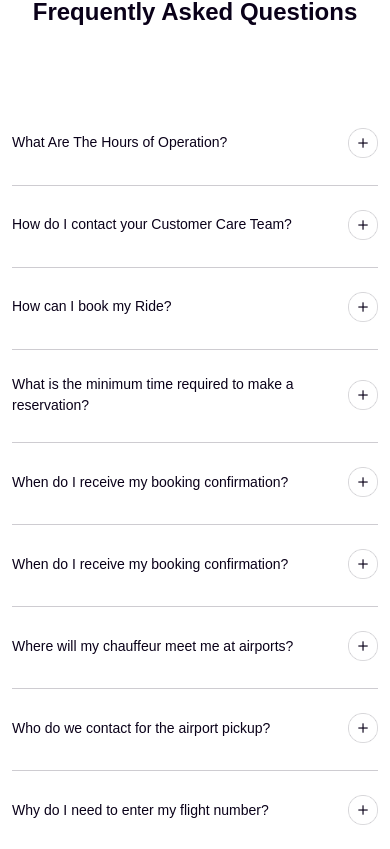
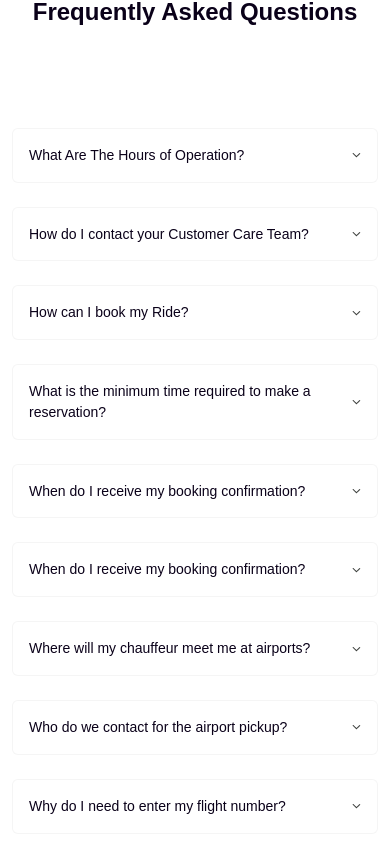
Before and after one commit to MamtazDev/spohire-react, a React (Vite) app: page / in a window 390 px wide. Shown: the part 7115-7964 px from the top of the page. Built offline with nearby package versions, Linux system fonts and the light colour scheme; a web font is replaced by a local one.

Commit message:
faq section re4sponsive

```diff
--- a/src/components/faqAccordion/FaqAccordion.css
+++ b/src/components/faqAccordion/FaqAccordion.css
@@ -7,3 +7,31 @@
 .accordion .container {
     max-width: 1140px;
 }
+
+.mobile_icons {
+    display: none;
+}
+
+@media(max-width:1023px) {
+    .accordion .accordion_items {
+        border-radius: 6px;
+        border: 1px solid rgba(0, 0, 0, 0.04);
+        background: #FFF;
+
+        padding: 16px;
+    }
+
+    .deshtop_icon {
+        display: none !important;
+    }
+
+    .mobile_icons {
+        display: block;
+    }
+
+    .mobile_icon {
+        display: flex !important;
+        align-items: center !important;
+        justify-content: center !important;
+    }
+}
--- a/src/components/faqAccordion/FaqAccordion.jsx
+++ b/src/components/faqAccordion/FaqAccordion.jsx
@@ -1,7 +1,9 @@
-import React, { useState } from 'react'
+import { useState } from 'react'
 import './FaqAccordion.css'
 import plus from "../../assets/accordion-plus.png";
 import minus from "../../assets/accordion-minus.png";
+import up from "../../assets/uparrow.png";
+import down from "../../assets/downarrow.png";
 
 
 const FaqAccordion = () => {
@@ -70,7 +72,10 @@ const FaqAccordion = () => {
                                 className="d-flex align-items-center justify-content-between"
                             >
                                 <p className="question text_color_19 fs-4 fw-medium">{data.ques}</p>
-                                <img className='mobile_icon' src={isOpen === index ? minus : plus} alt="icon" />
+                                <img className='deshtop_icon' src={isOpen === index ? minus : plus} alt="icon" />
+                               <div className="mobile_icons">
+                               <img className='mobile_icon' src={isOpen === index ? up : down} alt="icon" />
+                               </div>
                             </div>
                             {isOpen === index && <p className="answer text_color_19_7 fs-5 fw-medium">{data.ans}</p>}
                         </div>
--- a/src/components/howItWorks/HowItWorks.jsx
+++ b/src/components/howItWorks/HowItWorks.jsx
@@ -35,7 +35,7 @@ const HowItWorks = () => {
                                 <div className="col-12 col-xl-6">
                                     <div className="d-flex flex-column gap-4 h-100">
                                         <div
-                                            className="innerWhiteBox d-flex  flex-wrap  flex-lg-row justify-content-center align-items-center gap-2 w-100">
+                                            className="innerWhiteBox d-flex  flex-wrap flex-md-nowrap  flex-lg-row justify-content-center align-items-center gap-2 w-100">
                                             <div className="local d-flex flex-column align-items-center align-items-lg-start">
                                                 <p className="mb-2">
                                                     Local News, Teams & Players
--- a/src/index.css
+++ b/src/index.css
@@ -572,10 +572,10 @@ a {
     line-height: 19px !important;
   }
 
-  .mobile_icon {
+  /* .mobile_icon {
     height: 30px !important;
     width: 30px !important;
-  }
+  } */
 
   /* faq section */
   /* footer */
```
Also changed, not shown: src/assets/downarrow.png (added), src/assets/uparrow.png (added).
